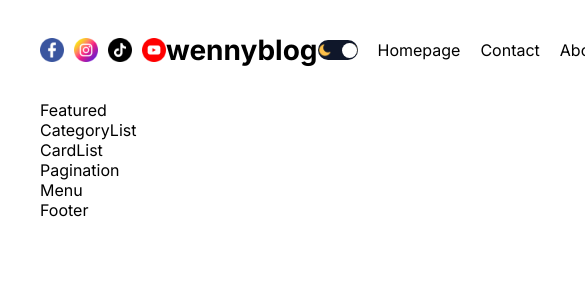
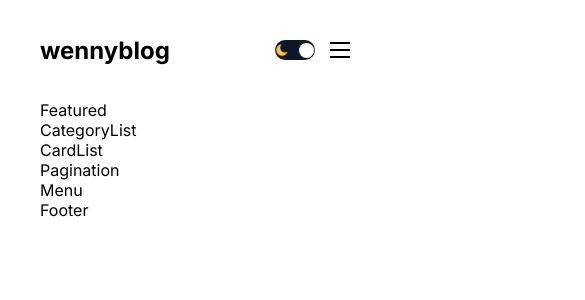
Before and after one commit to babymoonjunior/next-blog-app, a Next.js app: page / in a window 390 px wide. Shown: the top 300 px of the page, 585 px wide, since content can reach past the window. Built offline with nearby package versions, Linux system fonts and the light colour scheme.

Commit message:
Style: NavBar responsiveMenu

```diff
--- a/src/components/authLinks/AuthLinks.jsx
+++ b/src/components/authLinks/AuthLinks.jsx
@@ -1,18 +1,42 @@
-import React from "react";
+"use client";
+
+import React, { useState } from "react";
 import styles from "./authLinks.module.css";
 import Link from "next/link";
 
 export default function AuthLinks() {
+  const [open, setOpen] = useState(false);
+
   const status = "notauthenticated";
   return (
     <>
       {status === "notauthenticated" ? (
-        <Link href="/login">Login</Link>
+        <Link href="/login" className={styles.link}>Login</Link>
       ) : (
         <>
-          <Link href="/write">Write</Link>
+          <Link href="/write" className={styles.link}>Write</Link>
           <span className={styles.link}>Logout</span>
         </>
+      )}
+      <div className={styles.burger} onClick={() => setOpen(!open)}>
+        <div className={styles.line}></div>
+        <div className={styles.line}></div>
+        <div className={styles.line}></div>
+      </div>
+      {open && (
+        <div className={styles.responsiveMenu}>
+          <Link href="/">Homepage</Link>
+          <Link href="/">About</Link>
+          <Link href="/">Contact</Link>
+          {status === "notauthenticated" ? (
+            <Link href="/login" >Login</Link>
+          ) : (
+            <>
+              <Link href="/write" >Write</Link>
+              <span className={styles.link}>Logout</span>
+            </>
+          )}
+        </div>
       )}
     </>
   );
--- a/src/components/authLinks/authLinks.module.css
+++ b/src/components/authLinks/authLinks.module.css
@@ -1,3 +1,43 @@
 .link{
     cursor: pointer;
 }
+
+.burger{
+    width: 20px;
+    height: 16px;
+    flex-direction: column;
+    justify-content: space-between;
+    cursor: pointer;
+    display: none;
+}
+
+.line{
+    width:100%;
+    height:2px;
+    background-color: var(--textColor);
+}
+
+.responsiveMenu{
+    position:absolute;
+    top: 100px;
+    left:0;
+    background-color: var(--bg);
+    height: calc(100vh - 100px);
+    width:100%;
+    display: flex;
+    flex-direction: column;
+    align-items: center;
+    justify-content: center;
+    gap: 50px;
+    font-size: 36px;
+}
+
+@media screen and (max-width:640px) {
+    .burger{
+        display: flex;
+    }
+
+    .link{
+        display: none;
+    }
+}
--- a/src/components/navbar/Navbar.jsx
+++ b/src/components/navbar/Navbar.jsx
@@ -17,9 +17,9 @@ export default function Navbar() {
       <div className={styles.logo}>wennyblog</div>
       <div className={styles.links}>
         <ThemeToggle />
-        <Link href="/">Homepage</Link>
-        <Link href="/">Contact</Link>
-        <Link href="/">About</Link>
+        <Link href="/" className={styles.link}>Homepage</Link>
+        <Link href="/" className={styles.link}>Contact</Link>
+        <Link href="/" className={styles.link}>About</Link>
         <AuthLinks />
       </div>
     </div>
--- a/src/components/navbar/navbar.module.css
+++ b/src/components/navbar/navbar.module.css
@@ -25,3 +25,38 @@
   font-size: 16px;
   align-items: center;
 }
+
+@media screen and (max-width: 1280px) {
+  .logo{
+    font-size: 32px;
+  }
+  .links{
+    font-size: 18px;
+    gap: 15px;
+  }
+}
+
+@media screen and (max-width: 1024px) {
+  .social{
+    display: none;
+  }
+  .logo{
+    text-align: left;
+  }
+}
+
+@media screen and (max-width: 768px) {
+  .logo{
+    font-size: 24px;
+  }
+}
+
+@media screen and (max-width: 640px) {
+  .links{
+    justify-content: flex-end;
+  }
+
+  .link{
+    display: none;
+  }
+}
```
